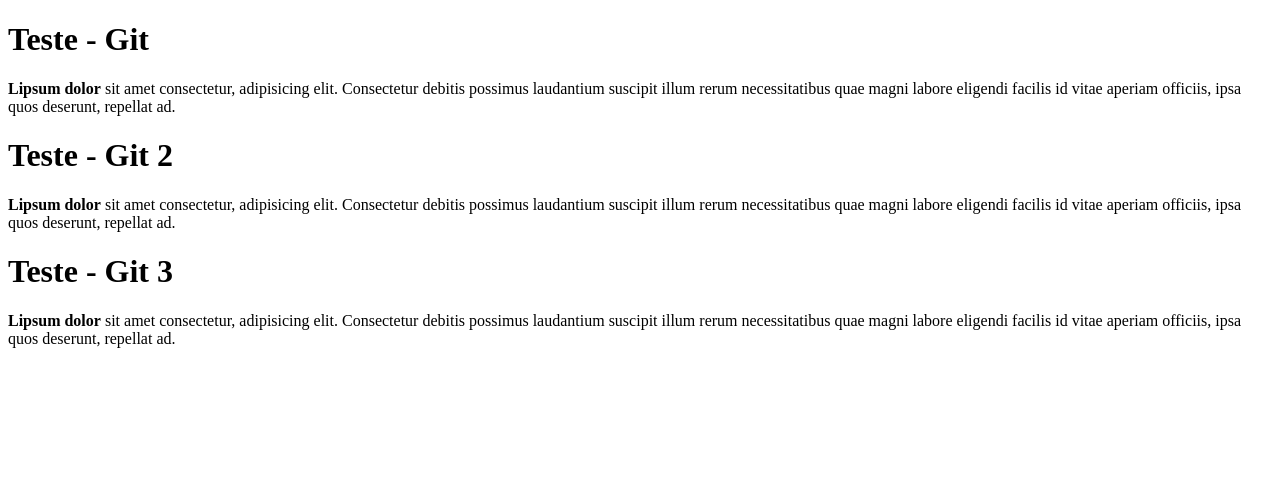
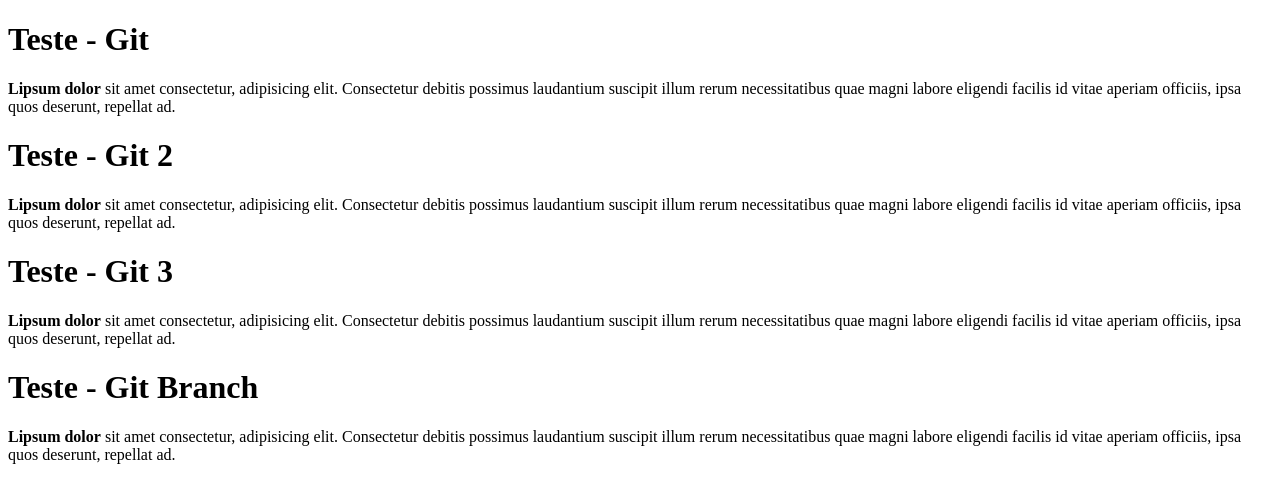
Before and after one commit to josiaspa/git-teste, a plain HTML site: page index.html in a window 1280 px wide. Drawn offline with Linux system fonts and the light colour scheme.

Commit message:
Inicio da Branch Developer

```diff
--- a/index.html
+++ b/index.html
@@ -13,5 +13,7 @@
     <p><b>Lipsum dolor</b>  sit amet consectetur, adipisicing elit. Consectetur debitis possimus laudantium suscipit illum rerum necessitatibus quae magni labore eligendi facilis id vitae aperiam officiis, ipsa quos deserunt, repellat ad.</p>
     <h1>Teste - Git 3</h1>
     <p><b>Lipsum dolor</b>  sit amet consectetur, adipisicing elit. Consectetur debitis possimus laudantium suscipit illum rerum necessitatibus quae magni labore eligendi facilis id vitae aperiam officiis, ipsa quos deserunt, repellat ad.</p>
+    <h1>Teste - Git Branch</h1>
+    <p><b>Lipsum dolor</b>  sit amet consectetur, adipisicing elit. Consectetur debitis possimus laudantium suscipit illum rerum necessitatibus quae magni labore eligendi facilis id vitae aperiam officiis, ipsa quos deserunt, repellat ad.</p>
 </body>
 </html>
```
